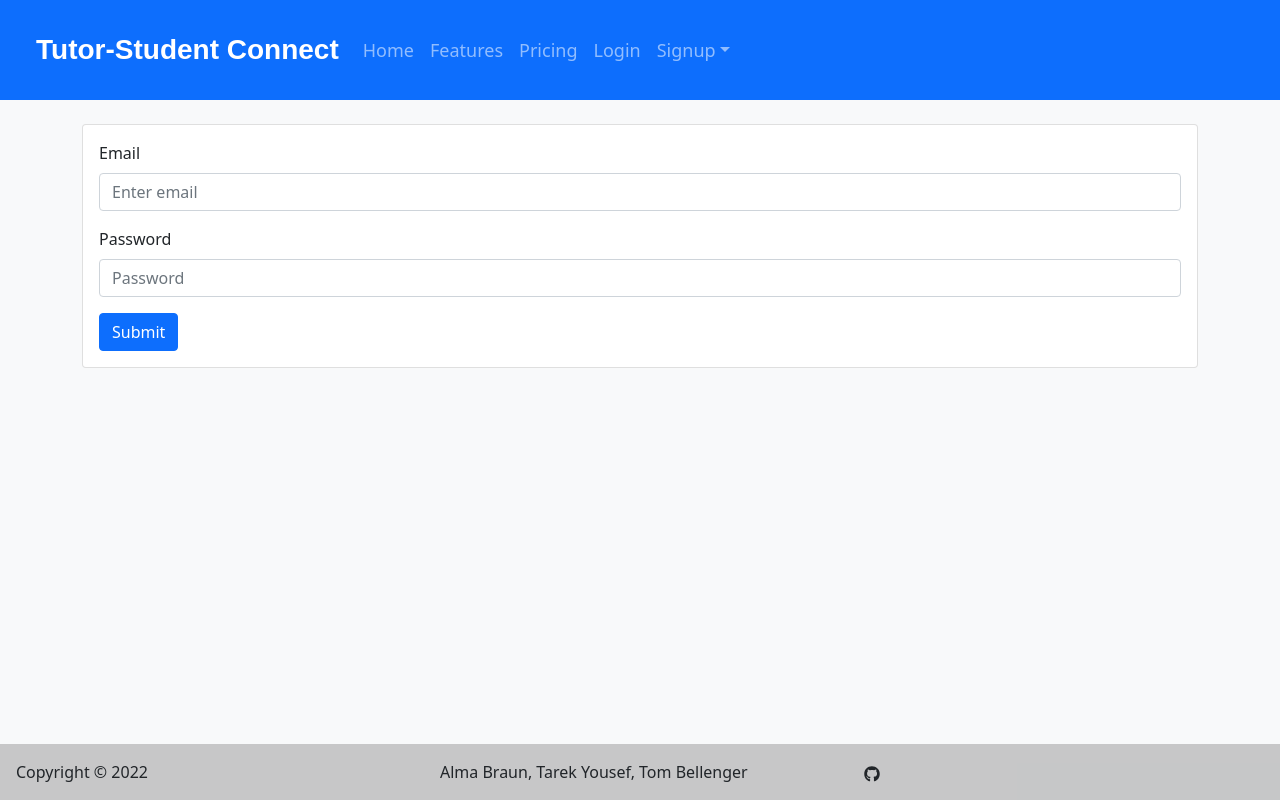
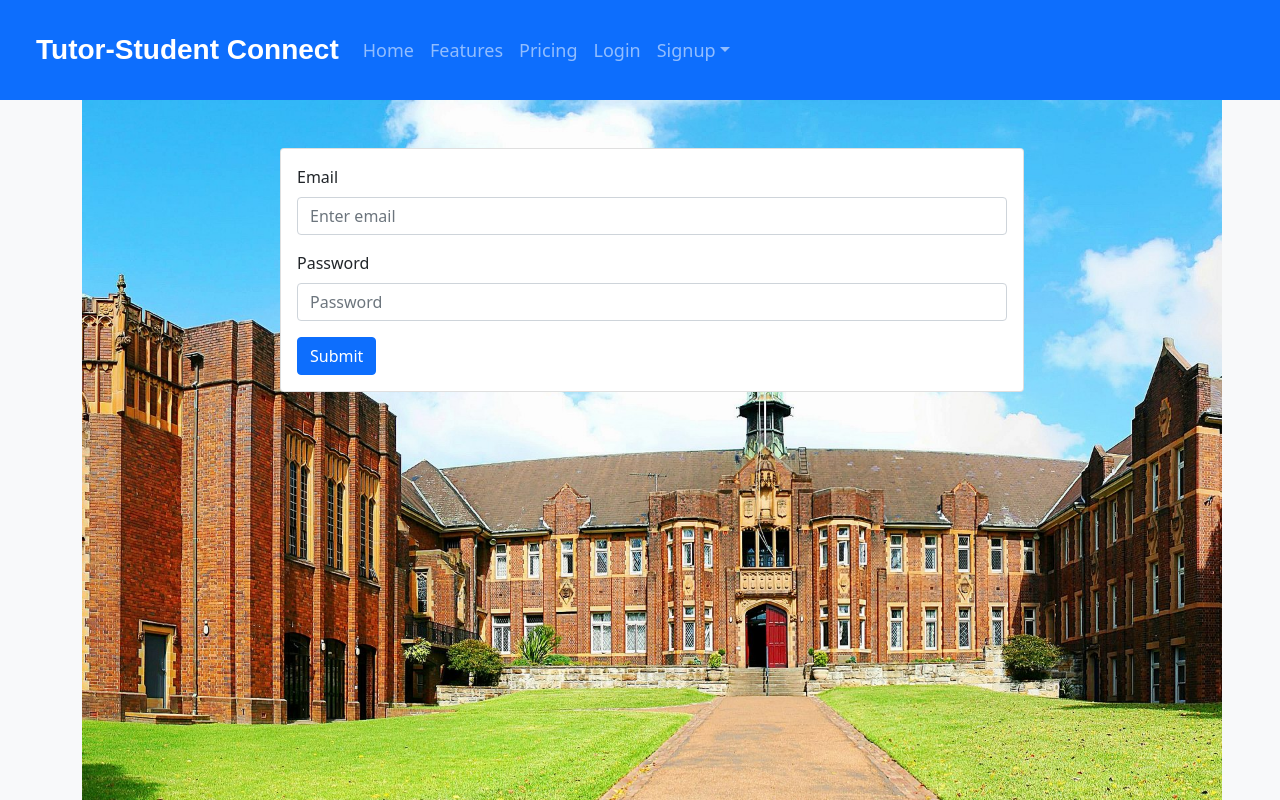
Before and after one commit to ALMA-DEV914/tutor-central-mern, a React (Create React App) app in the folder client/: page /login in a window 1280 px wide. Shown: the top 800 px of the page. Built offline with nearby package versions, Linux system fonts and the light colour scheme.

Commit message:
add style to login and signup page

```diff
--- a/client/src/index.css
+++ b/client/src/index.css
@@ -1,3 +1,5 @@
+
+
 :root {
   --bs-primary: #0a0a0a;
   --secondary: #f3a847;
--- a/client/src/pages/Login.js
+++ b/client/src/pages/Login.js
@@ -1,8 +1,9 @@
 import React, { useState } from "react";
-import { Form, Button, Modal, Card } from "react-bootstrap";
+import { Form, Button, Modal, Card, Row, Container } from "react-bootstrap";
 import { useMutation } from "@apollo/client";
 import { LOGIN } from "../utils/mutations";
 import Auth from "../utils/auth";
+import background from '../assets/background.jpg'
 
 function Login() {
   const [showModal, setShowModal] = useState(false);
@@ -49,7 +50,10 @@ function Login() {
 
   return (
     <>
-    <Card className="mt-4 p-3">
+
+    <Container className="p-4" style={{ backgroundImage: `url(${background})`, height:'100vh', backgroundSize: 'cover', width: '100vw'}}>
+      <Row className="justify-content-md-center">
+    <Card className="col-lg-8 mt-4 p-3">
       <Form noValidate validated={validated} onSubmit={handleFormSubmit}>
         <Form.Group className='mb-3' controlId='formBasicEmail'>
           <Form.Label>Email</Form.Label>
@@ -88,7 +92,11 @@ function Login() {
         </Modal.Footer>
       </Modal>
       </Card>
+      </Row>
+      </Container>
+
     </>
+
   );
 }
 
--- a/client/src/pages/StudentSignup.js
+++ b/client/src/pages/StudentSignup.js
@@ -2,7 +2,8 @@ import React, { useState } from "react";
 import { useMutation } from "@apollo/client";
 import Auth from "../utils/auth";
 import { ADD_STUDENT } from "../utils/mutations";
-import { Card, Form, Button, Modal } from "react-bootstrap";
+import { Card, Form, Button, Modal, Container, Row } from "react-bootstrap";
+ import background from '../assets/background.jpg';
 
 function StudentSignup() {
   const [showModal, setShowModal] = useState(false);
@@ -61,7 +62,10 @@ function StudentSignup() {
   };
 
   return (
-    <Card className='my-3'>
+
+    <Container className="py-4" style={{backgroundImage: `url(${background})`, height:'100vh', backgroundSize: 'cover'}}>
+      <Row className="justify-content-md-center">
+    <Card className='col-lg-8 my-3'>
       <Card.Header>
         <Card.Title>Student Signup</Card.Title>
       </Card.Header>
@@ -112,6 +116,9 @@ function StudentSignup() {
         </Modal>
       </Card.Body>
     </Card>
+    </Row>
+    </Container>
+
   );
 }
 
--- a/client/src/pages/TutorSignup.js
+++ b/client/src/pages/TutorSignup.js
@@ -2,7 +2,7 @@ import React, { useState } from "react";
 import { useMutation } from "@apollo/client";
 import Auth from "../utils/auth";
 import { ADD_TUTOR, GET_S3_URL } from "../utils/mutations";
-import { Card, Form, Button, Modal } from "react-bootstrap";
+import { Card, Form, Button, Modal, Container,Row } from "react-bootstrap";
 import FileUploader from "../components/FileUploader";
 
 
@@ -98,7 +98,9 @@ function TutorSignup() {
   };
 
   return (
-    <Card className='my-3'>
+    <Container className="p-4">
+      <Row className="justify-content-md-center">
+    <Card className='col-lg-8 my-3'>
       <Card.Header>
         <Card.Title>Tutor Signup</Card.Title>
       </Card.Header>
@@ -183,6 +185,8 @@ function TutorSignup() {
         </Modal>
       </Card.Body>
     </Card>
+    </Row>
+    </Container>
   );
 }
 
```
Also changed, not shown: client/src/App.js (+7 -2 lines), client/src/assets/background.jpg (added).
